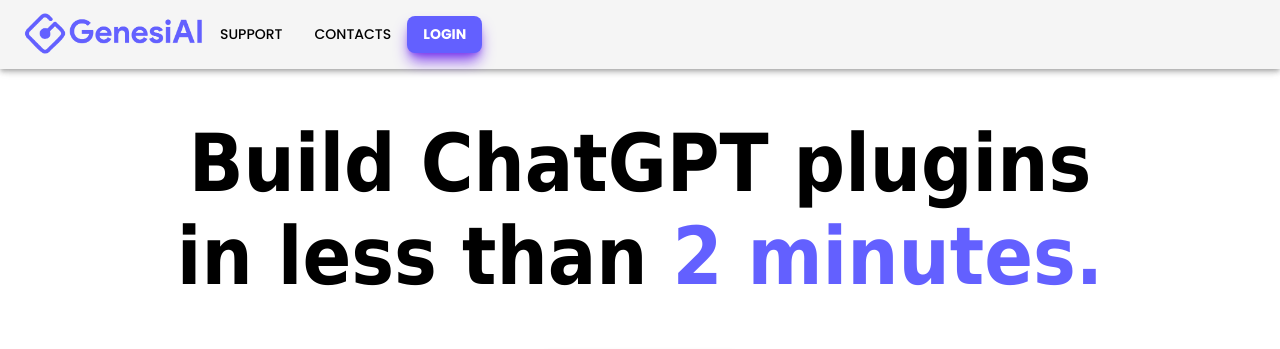
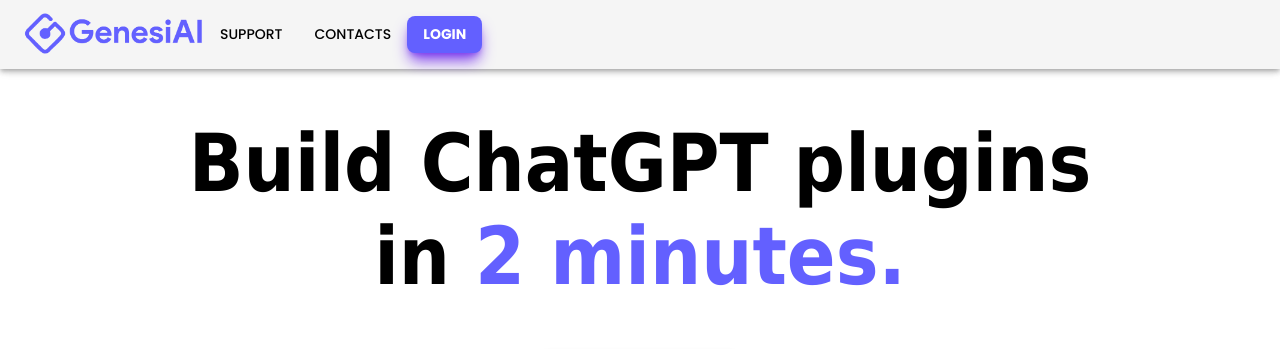
Before and after one commit to GenesiAI/PluginsWebPortal, a React (Create React App) app: page / in a window 1280 px wide. Shown: the top 349 px of the page. Built offline with nearby package versions, Linux system fonts and the light colour scheme; no server answers.

Commit message:
refractor(text): change homepage text slogan

```diff
--- a/src/pages/Home/HeroSection.tsx
+++ b/src/pages/Home/HeroSection.tsx
@@ -32,7 +32,7 @@ const HeroSection: React.FC = () => {
         >
           <span style={{ fontWeight: "soft" }}>Build ChatGPT plugins</span>
           <br></br>
-          in less than
+          in
           <span style={{ color: "#6360FF", fontWeight: "bold" }}>
             &nbsp;2 minutes.
           </span>
```
